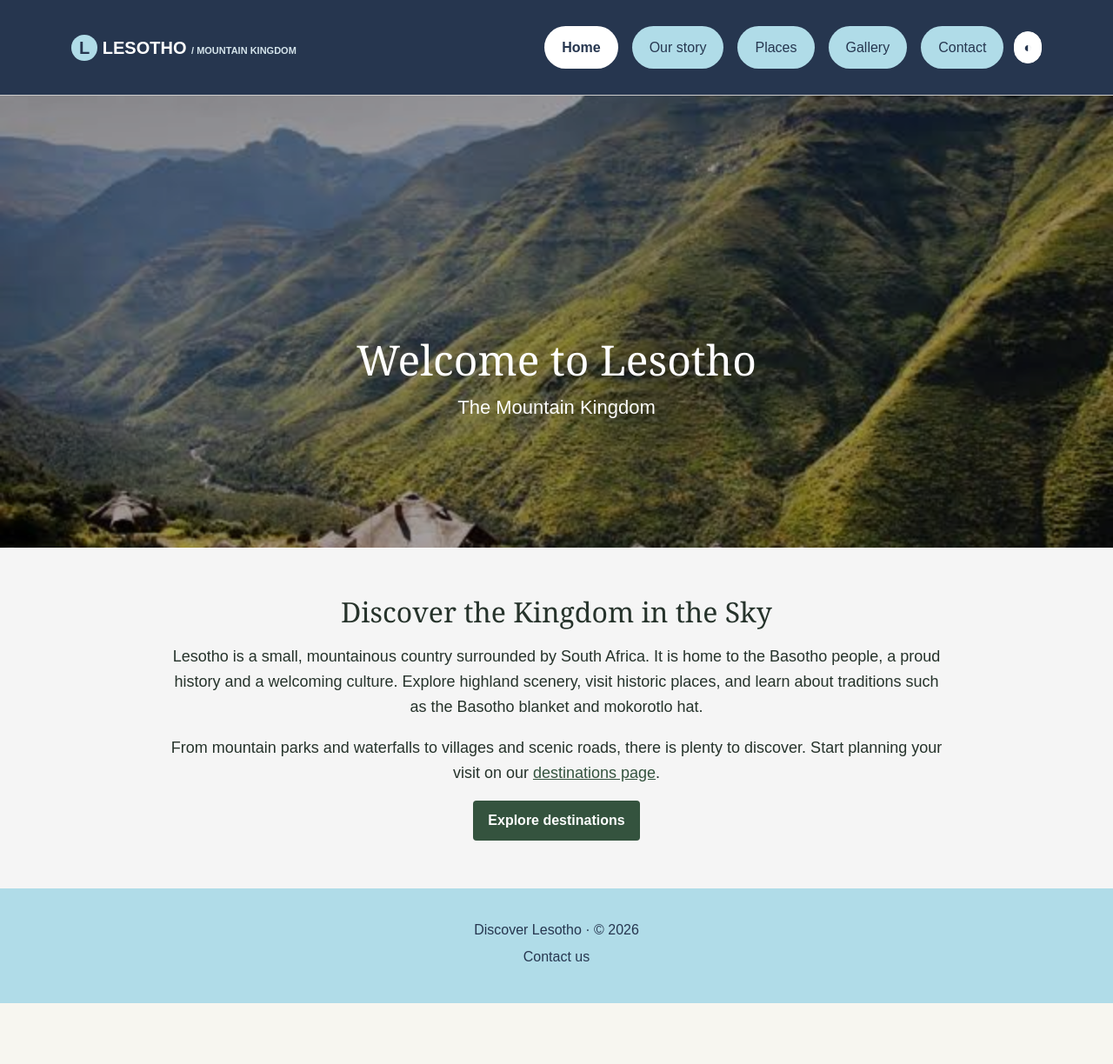
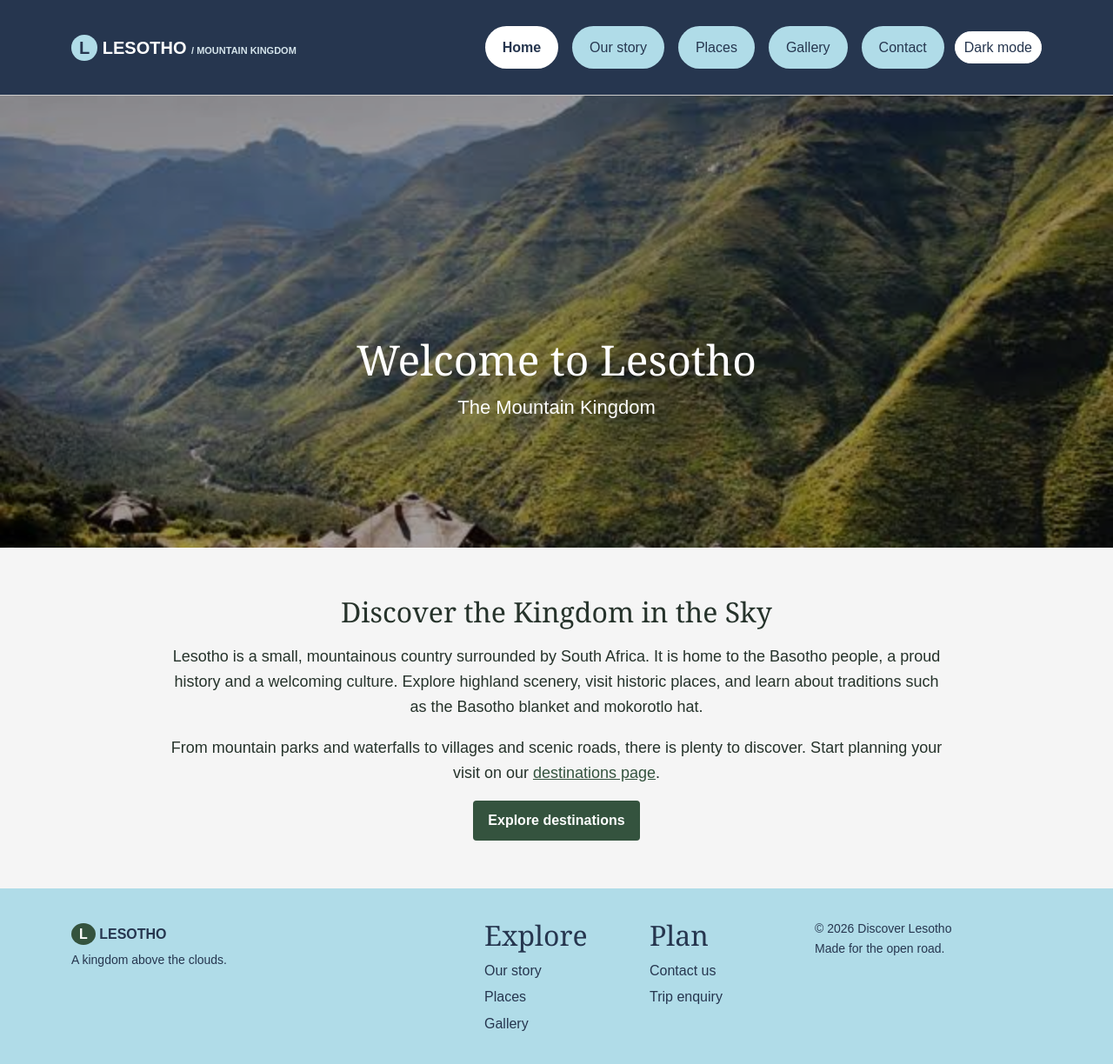
Before and after one commit to tumi8-pro/assignment2, a plain HTML site: page index.html in a window 1280 px wide. Shown: the whole page at 87% size. Before the commit the page ends 1154 px from the top, so only its background shows below. Drawn offline with nearby package versions, Linux system fonts and the light colour scheme.

Commit message:
Label theme toggle and standardize footers

```diff
--- a/assets/js/main.js
+++ b/assets/js/main.js
@@ -14,8 +14,10 @@ document.addEventListener("DOMContentLoaded", function () {
     themeButtons.forEach(function (button) {
       if (isDark) {
         button.setAttribute("aria-label", "Switch to light mode");
+        button.textContent = "Light mode";
       } else {
         button.setAttribute("aria-label", "Switch to dark mode");
+        button.textContent = "Dark mode";
       }
     });
   }
--- a/index.html
+++ b/index.html
@@ -24,7 +24,7 @@
             <li class="nav-item"><a class="nav-link" href="destinations.html">Places</a></li>
             <li class="nav-item"><a class="nav-link" href="gallery.html">Gallery</a></li>
             <li class="nav-item"><a class="nav-link" href="contact.html">Contact</a></li>
-            <li class="nav-item"><button class="theme-toggle" type="button" aria-label="Switch to dark mode">◐</button></li>
+            <li class="nav-item"><button class="theme-toggle" type="button" aria-label="Switch to dark mode">Dark mode</button></li>
           </ul>
         </div>
       </div>
@@ -50,12 +50,7 @@
     </section>
   </main>
 
-  <footer class="site-footer">
-    <div class="container text-center">
-      <p>Discover Lesotho · © <span data-year></span></p>
-      <a href="contact.html">Contact us</a>
-    </div>
-  </footer>
+  <footer class="site-footer"><div class="container"><div class="row gy-4 align-items-start"><div class="col-md-5"><a class="navbar-brand footer-brand" href="index.html"><span class="brand-mark">L</span> LESOTHO</a><p class="footer-tag">A kingdom above the clouds.</p></div><div class="col-6 col-md-2"><h2>Explore</h2><a href="about.html">Our story</a><a href="destinations.html">Places</a><a href="gallery.html">Gallery</a></div><div class="col-6 col-md-2"><h2>Plan</h2><a href="contact.html">Contact us</a><a href="contact.html#booking">Trip enquiry</a></div><div class="col-md-3 footer-bottom">© <span data-year></span> Discover Lesotho<br>Made for the open road.</div></div></div></footer>
 
   <script src="https://cdn.jsdelivr.net/npm/bootstrap@5.3.3/dist/js/bootstrap.bundle.min.js"></script>
   <script src="assets/js/main.js"></script>
```
Also changed, not shown: about.html (+2 -2 lines), contact.html (+2 -2 lines), destinations.html (+2 -2 lines), gallery.html (+2 -2 lines).
